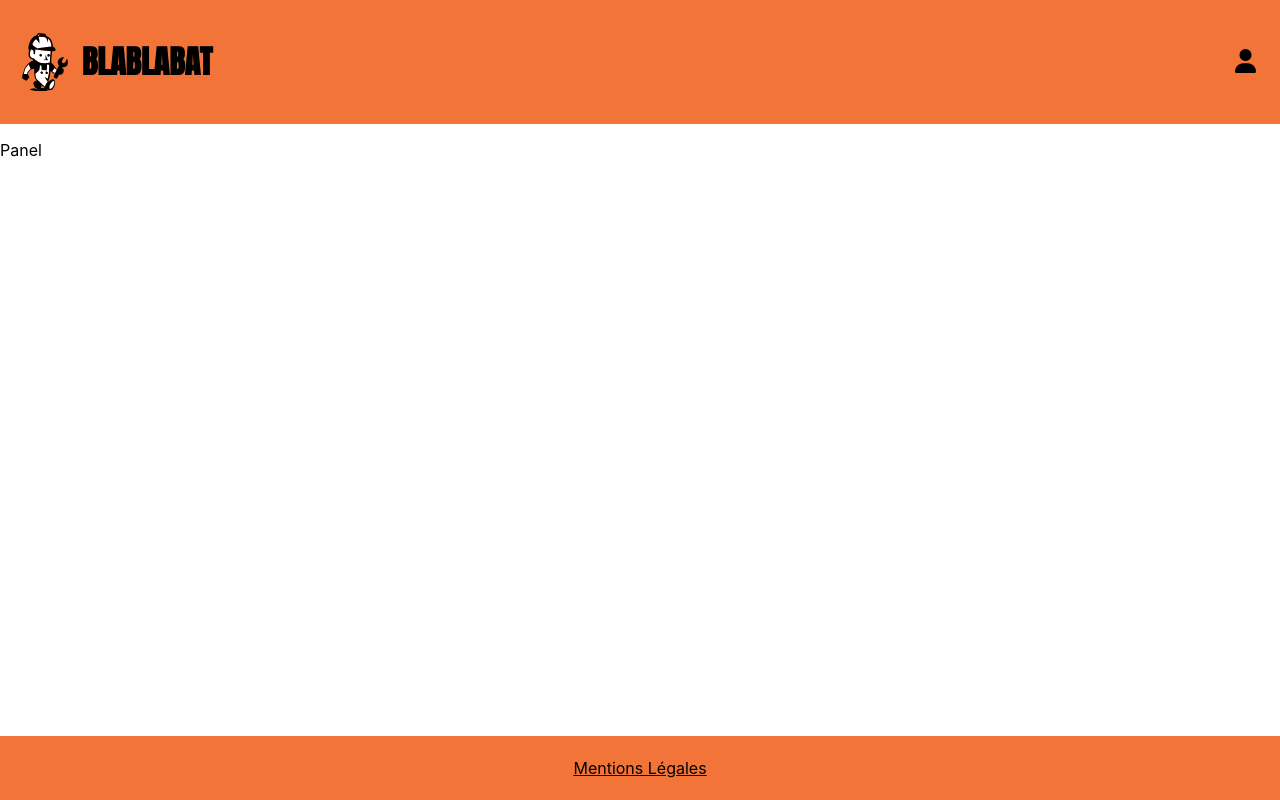
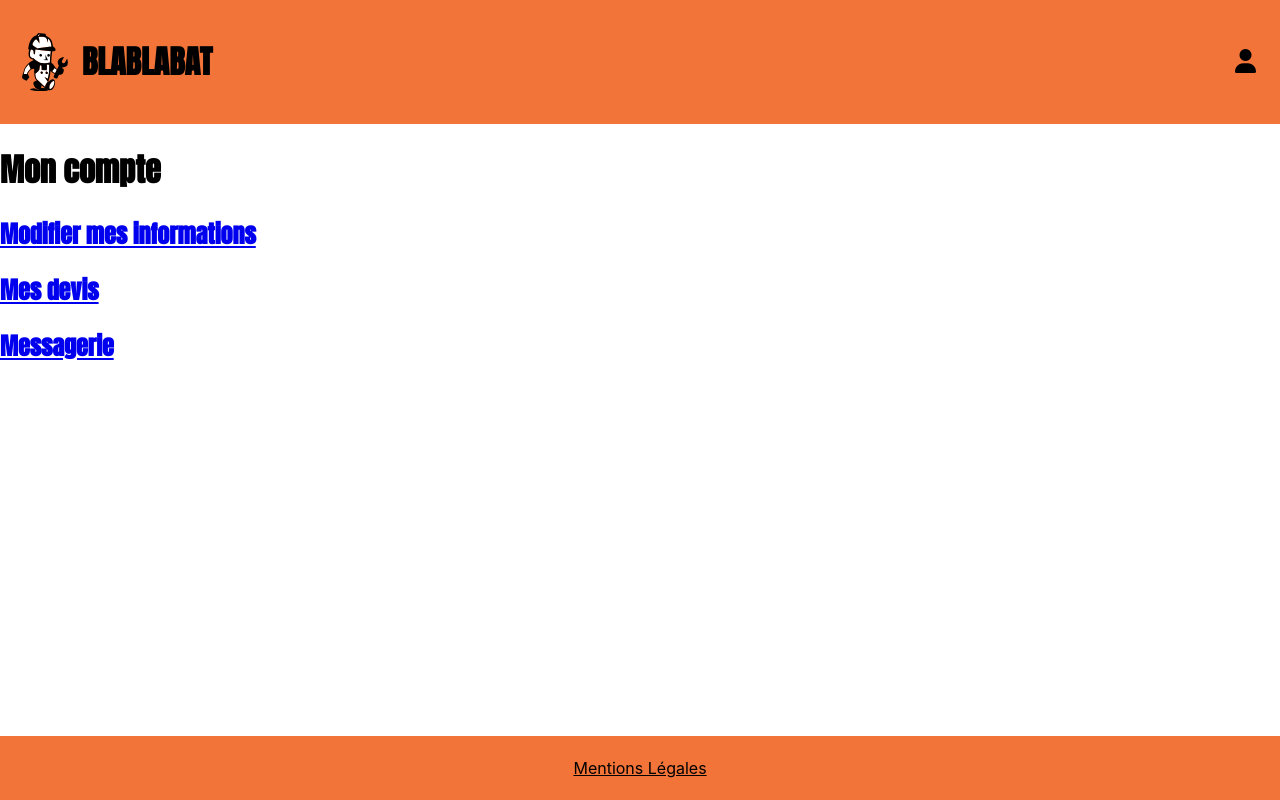
Before and after one commit to Antonin619/blablabat, a React (Create React App) app: page /panel in a window 1280 px wide. Built offline with nearby package versions, Linux system fonts and the light colour scheme; no server answers.

Commit message:
Ajout de la page Mon Compte, permettant d'aller sur Mes informations, mes Devis et mes Projets

```diff
--- a/src/App.jsx
+++ b/src/App.jsx
@@ -4,6 +4,7 @@ import Panel from './pages/Panel';
 import './App.scss'
 import Header from './components/Header';
 import Footer from './components/Footer';
+import RegisterPage from './pages/RegisterPage';
 
 function App() {
   return (
@@ -14,6 +15,9 @@ function App() {
 
       <Route path="/" element={<LandingPage/>}/>
       <Route path="/panel" element={<Panel/>}/>
+      <Route path="/register" element={<RegisterPage/>}/>
+      <Route path="/panel" element={<Panel/>}/>
+
 
     </Routes>
     </div>
--- a/src/pages/Panel.jsx
+++ b/src/pages/Panel.jsx
@@ -1,13 +1,67 @@
+import { useEffect, useState } from 'react';
 import '../App.scss';
 
 function Panel() {
+
+  const [user, setUser] = useState(null);
+  const [error, setError] = useState(null);
+  const [artisan, setArtisan] = useState(false);
+
+   const getArtisan = () => {
+     fetch('http://localhost:3000/api/artisan')
+     .then((response) => response.json())
+     .then((data) => {
+       setArtisan(data);
+     })
+     .catch((error) => {
+       setError(error);
+     });
+   }
+
+   useEffect(() => {
+    getArtisan();
+  }, []);
+
   return (
     <div className="Panel">
       <header className="Panel-header">
-        <p>
-          Panel
-        </p>
+        <h1>Mon compte</h1>
       </header>
+
+<section className="Panel-section">
+  <div className="Panel-Cards">
+    <div className="Panel-Card">
+      <a href="/informations">
+      <h2>Modifier mes informations</h2>
+      </a>
+    </div>
+    <div className="Panel-Card">
+      <a href="/devis">
+        <h2>Mes devis</h2>
+      </a>
+
+    </div>
+    <div className="Panel-Card">
+    <a href="/messagerie">
+      <h2>Messagerie</h2>
+      </a>
+    </div>
+  </div>
+
+</section>
+
+      {
+          artisan && (
+            <>
+            <h1>Espace Artisan</h1>
+            <div className="Panel-Card">
+              <a href="/projets">
+              <h2>Mes projets</h2>
+              </a>
+            </div>
+            </>
+          )
+        }
     </div>
   );
 }
--- a/src/pages/RegisterPage.jsx
+++ b/src/pages/RegisterPage.jsx
@@ -1,5 +1,4 @@
 import '../App.scss';
-import '../style/main.scss'
 
 function RegisterPage() {
   return (
```
